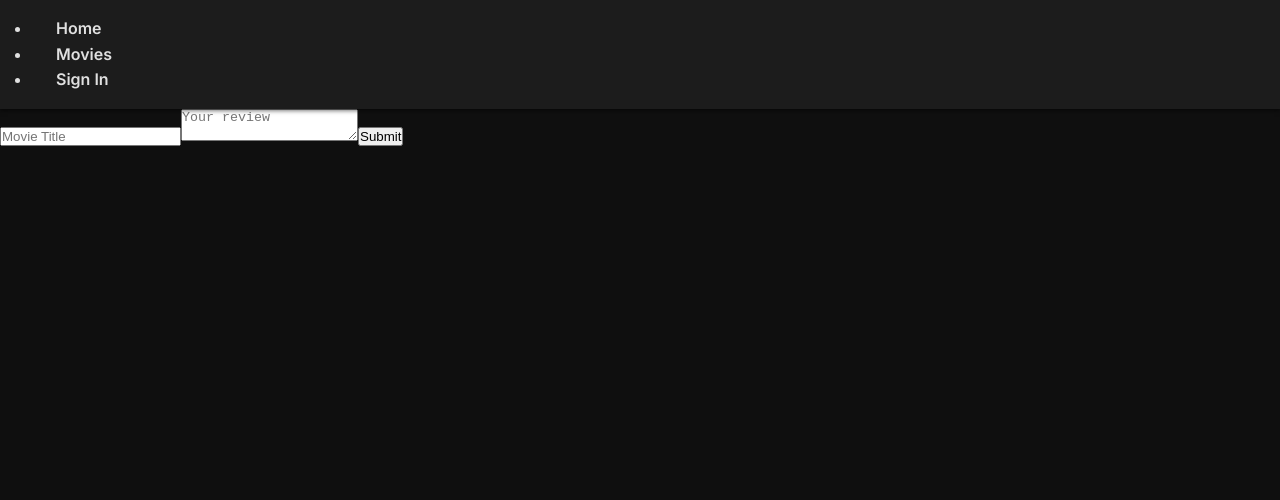
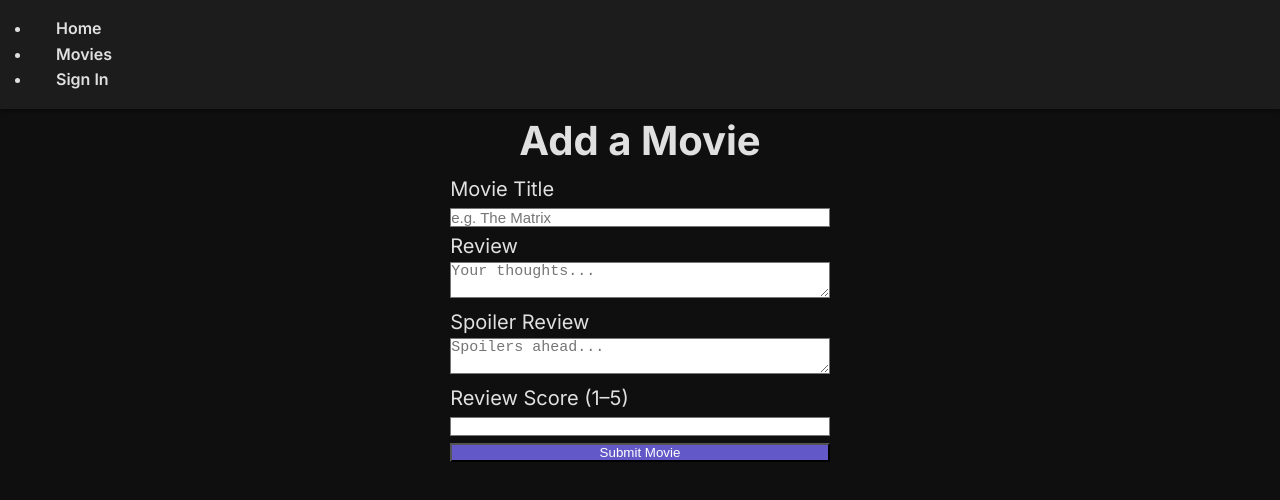
Before and after one commit to BrentonCoyle/amplify-next-template, a Next.js app: page /sign/add in a window 1280 px wide. Shown: the top 500 px of the page. Built offline with nearby package versions, Linux system fonts and the light colour scheme; what aws-amplify would draw is missing.

Commit message:
trying the autorize thing

```diff
--- a/app/movies/page.tsx
+++ b/app/movies/page.tsx
@@ -68,7 +68,7 @@ export default function MoviesPage() {
         )}
         <h2 className="text-lg font-bold text-gray-800">{movie.title}</h2>
         <p className="text-sm text-gray-600 mt-1">{movie.description}</p>
-        <p className="text-sm mt-2 text-blue-600 italic">Review: {movie.reviewText}</p>
+        <p className="text-sm mt-2 text-blue-600 italic">Review: {movie.review}</p>
         <p className="text-sm font-medium mt-1">Score: {movie.reviewScore}/5</p>
       </div>
     ))}
--- a/app/sign/add/page.tsx
+++ b/app/sign/add/page.tsx
@@ -9,39 +9,101 @@ const client = generateClient<Schema>();
 export default function AddMovie() {
   const [title, setTitle] = useState("");
   const [review, setReview] = useState("");
+  const [spoilerReview, setSpoilerReview] = useState("");
+  const [reviewScore, setReviewScore] = useState<number | undefined>(undefined);
+
 
   const handleSubmit = async (e: React.FormEvent) => {
     e.preventDefault();
 
+    if (reviewScore === undefined || reviewScore < 1 || reviewScore > 5) {
+      alert("Review score must be a number between 1 and 5.");
+      return;
+    }
+
     const res = await fetch(`https://www.omdbapi.com/?apikey=49b00c58&t=${encodeURIComponent(title)}`);
     const movie = await res.json();
 
-    await client.models.Movie.create({
+    const newMovie = {
       title: movie.Title,
       poster: movie.Poster,
+      type: movie.Type,
       description: movie.Plot,
-      reviewText: review,
-      reviewScore: 5, // example score
-    });
+      review,
+      spoilerReview,
+      reviewScore: reviewScore?? 0,
+    };
+
+
+    console.log("Submitting movie:", newMovie);
+
+    await client.models.Movie.create(newMovie);
 
     setTitle("");
     setReview("");
+    setSpoilerReview("");
+    setReviewScore(0);
   };
 
   return (
-    <form onSubmit={handleSubmit}>
+    <form onSubmit={handleSubmit} className=" mx-auto p-6 bg-white rounded-xl">
+
+    <h2 className="text-[40px] font-bold text-gray-800 text-center mb-4">Add a Movie</h2>
+
+
+      <div className="space-y-2">
+        <label className="text-[20px] font-large text-gray-700">Movie Title</label>
         <input
           type="text"
-        placeholder="Movie Title"
+          placeholder="e.g. The Matrix"
           value={title}
           onChange={(e) => setTitle(e.target.value)}
+          className="text-[15px] w-full border border-gray-300 rounded-md"
         />
+      </div>
+
+      <div className="space-y-2">
+        <label className="text-[20px] font-medium text-gray-700">Review</label>
         <textarea
-        placeholder="Your review"
+          placeholder="Your thoughts..."
           value={review}
           onChange={(e) => setReview(e.target.value)}
+          className="text-[15px] w-full px-4 py-2 border border-gray-300 rounded-md "
         />
-      <button type="submit">Submit</button>
+      </div>
+
+      <div className="space-y-2">
+        <label className="text-[20px] font-medium text-gray-700">Spoiler Review</label>
+        <textarea
+          placeholder="Spoilers ahead..."
+          value={spoilerReview}
+          onChange={(e) => setSpoilerReview(e.target.value)}
+          className="text-[15px] w-full px-4 py-2 border border-gray-300 rounded-md "
+        />
+      </div>
+
+      <div className="space-y-2">
+        <label className="text-[20px] font-medium text-gray-700">Review Score (1–5)</label>
+        <input
+          type="number"
+          value={reviewScore ?? ""}
+          onChange={(e) => {
+            const value = e.target.value;
+            setReviewScore(value === "" ? undefined : parseInt(value));
+          }}
+          className="text-[15px] w-full px-4 py-2 border border-gray-300 rounded-md focus:outline-none focus:ring-2 focus:ring-green-500"
+        />
+      </div>
+
+      <button
+  type="submit"
+  className="w-full bg-[#6358c7] text-[white] font-semibold py-3 px-6 rounded-lg shadow-md transition-all duration-300 ease-in-out transform hover:bg-[#4e46b6] hover:scale-105 focus:outline-none focus:ring-4 focus:ring-[#6358c7] active:bg-[#3c3494] active:scale-95"
+>
+  Submit Movie
+</button>
+
+
+
     </form>
   );
 }
--- a/app/sign/page.tsx
+++ b/app/sign/page.tsx
@@ -1,23 +1,22 @@
 // app/about/page.tsx
 "use client";
+
+import { Authenticator } from '@aws-amplify/ui-react';
+import "@aws-amplify/ui-vue/styles.css";
+
 export default function SignInPage() {
     return (
-        <div>
-            <h1>Sign in Page</h1>
-            <p>This is where I will have the C.R.U.D stuff for movies only people with access can rewiew/add movies</p>
+        <Authenticator>
+            <template v-slot="{ signOut }">
+                <button onClick={() => window.location.href = "sign/add"} >Go to Add Page</button>
 
-            <button onClick={() => window.location.href = "sign/add"} >Go to Add Page</button>
+
+            </template>
+
+        </Authenticator>
 
 
 
-
-
-
-
-
-
-
-        </div>
     );
 
 
--- a/package.json
+++ b/package.json
@@ -10,6 +10,7 @@
   },
   "dependencies": {
     "@aws-amplify/ui-react": "^6.5.5",
+    "@aws-amplify/ui-vue": "^4.3.2",
     "@tailwindcss/vite": "^4.1.5",
     "aws-amplify": "^6.6.6",
     "json-schema-to-ts": "^3.1.1",
```
Also changed, not shown: 2 other files (tests, documents, lock files or other folders). Lines whose indentation alone changed are shown as unchanged.
